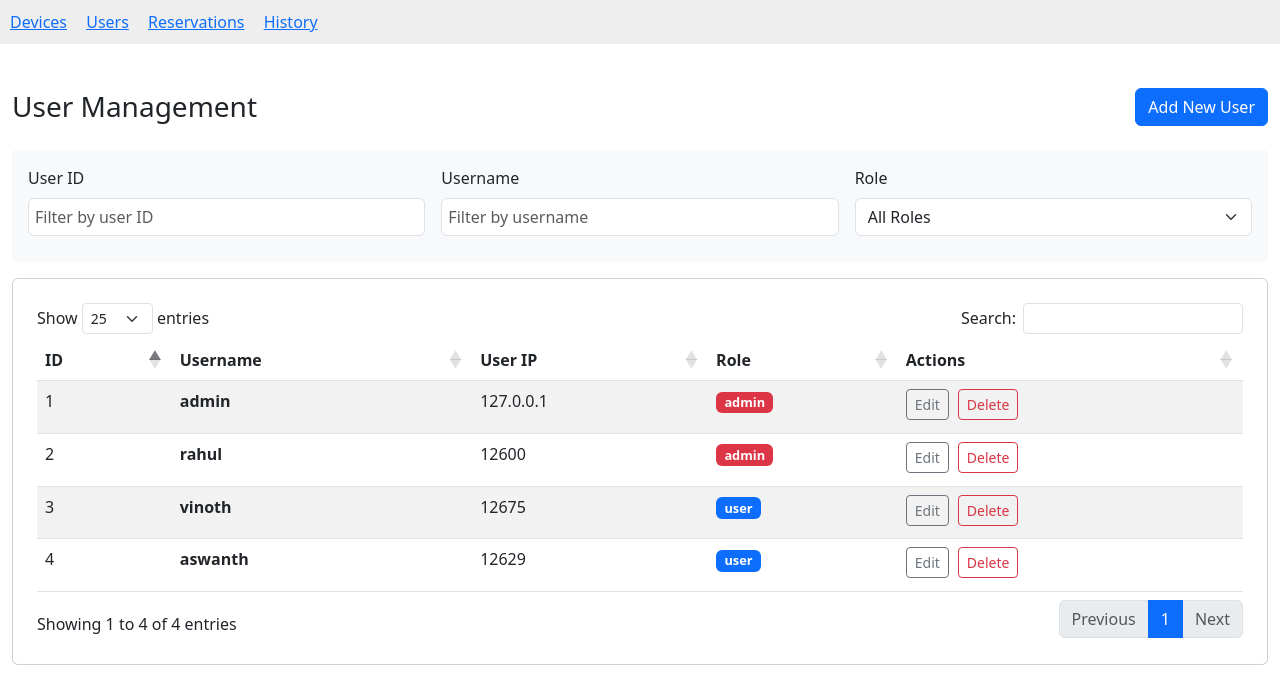
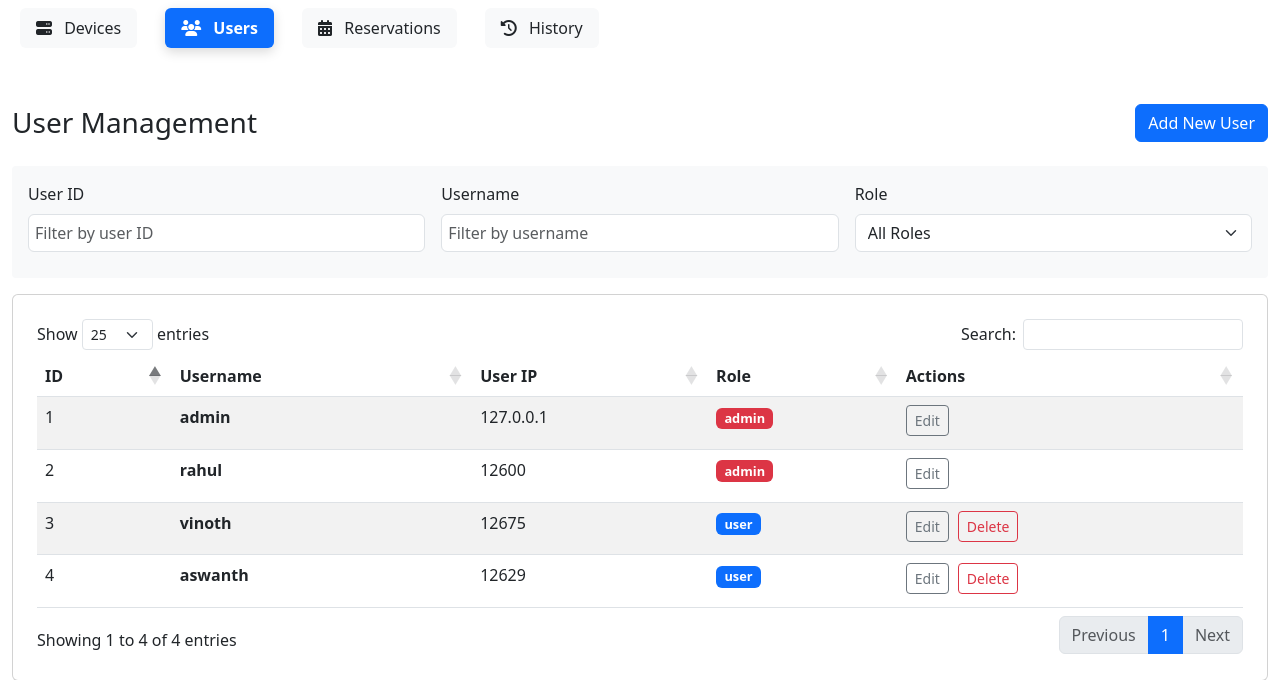
Before and after one commit to prasanrahulritgit/Intel_demo, a Flask app: page /users in a window 1280 px wide. Shown: the top 680 px of the page. Run offline with Flask 3, Linux system fonts and the light colour scheme; a user stored in the database is signed in; parts of the project's set-up code (start-up, migrations or seed data) failed here and were passed over; some libraries are stand-ins or nearby versions.

```diff
--- a/flask-sqlite-backend/templates/base.html
+++ b/flask-sqlite-backend/templates/base.html
@@ -3,6 +3,10 @@
 <head>
     <title>{% block title %}Device Manager{% endblock %}</title>
     <meta name="csrf-token" content="{{ csrf_token() }}">
+    <!-- Load Font Awesome for icons -->
+    <link rel="stylesheet" href="https://cdnjs.cloudflare.com/ajax/libs/font-awesome/6.4.0/css/all.min.css">
+    <!-- Load Bootstrap if not already loaded -->
+    <link href="https://cdn.jsdelivr.net/npm/bootstrap@5.3.0/dist/css/bootstrap.min.css" rel="stylesheet">
     <style>
         body { font-family: Arial, sans-serif; margin: 20px; }
         table { width: 100%; border-collapse: collapse; margin-top: 20px; }
@@ -17,21 +21,108 @@
         a { color: #337ab7; text-decoration: none; }
         a:hover { text-decoration: underline; }
         .actions { white-space: nowrap; }
-        nav { background: #eee; padding: 10px; margin-bottom: 20px; }
-        nav a { margin-right: 15px; }
+
+  /* Improved Navigation Styling */
+.navbar-nav {
+  display: flex;
+  align-items: center;
+  gap: 12px; /* Uniform gap between all items */
+}
+
+.nav-item {
+  transition: all 0.3s ease;
+}
+
+.nav-link {
+  display: flex;
+  align-items: center;
+  transition: all 0.3s ease;
+  border: 1px solid transparent;
+}
+
+.nav-link:hover {
+  transform: translateY(-2px);
+  box-shadow: 0 4px 8px rgba(0,0,0,0.1);
+}
+
+.nav-link.active {
+  font-weight: 600;
+  box-shadow: 0 4px 12px rgba(0,0,0,0.15);
+}
+
+/* Responsive adjustments */
+@media (max-width: 992px) {
+  .navbar-nav {
+    gap: 8px;
+  }
+  .nav-link {
+    padding: 8px 12px;
+  }
+}
+
+@media (max-width: 768px) {
+  .navbar-nav {
+    flex-direction: column;
+    align-items: flex-start;
+    gap: 6px;
+    padding-top: 10px;
+  }
+  .nav-item {
+    width: 100%;
+  }
+  .nav-link {
+    border-radius: 6px !important;
+    border: 1px solid #dee2e6 !important;
+  }
+}
     </style>
 </head>
 <body>
-<nav>
-    <a href="{{ url_for('device.index') }}">Devices</a>
-    {% if current_user.is_authenticated %}
-        {% if current_user.role == 'admin' %}
-            <a href="{{ url_for('user.index') }}">Users</a>
+<nav class="navbar navbar-expand-lg mb-4">
+  <div class="container-fluid">
+    <button class="navbar-toggler" type="button" data-bs-toggle="collapse" data-bs-target="#navbarNav">
+      <span class="navbar-toggler-icon"></span>
+    </button>
+    <div class="collapse navbar-collapse" id="navbarNav">
+      <ul class="navbar-nav">
+        <!-- Devices Tab -->
+        <li class="nav-item mx-2">  <!-- Added mx-2 for horizontal spacing -->
+          <a class="nav-link py-2 px-3 rounded {% if request.endpoint == 'device.index' %}active bg-primary text-white{% else %}bg-light text-dark{% endif %}"
+             href="{{ url_for('device.index') }}">
+            <i class="fas fa-server me-2"></i> Devices
+          </a>
+        </li>
+
+        <!-- Users Tab (Admin Only) -->
+        {% if current_user.is_authenticated and current_user.role == 'admin' %}
+        <li class="nav-item mx-2">  <!-- Added mx-2 -->
+          <a class="nav-link py-2 px-3 rounded {% if request.endpoint == 'user.index' %}active bg-primary text-white{% else %}bg-light text-dark{% endif %}"
+             href="{{ url_for('user.index') }}">
+            <i class="fas fa-users me-2"></i> Users
+          </a>
+        </li>
         {% endif %}
-        <a href="{{ url_for('reservation.view_reservations') }}">Reservations</a>
-        <a href="{{ url_for('history.index' )}}">History</a>
 
-    {% endif %}
+        <!-- Reservations Tab -->
+        {% if current_user.is_authenticated %}
+        <li class="nav-item mx-2">  <!-- Added mx-2 -->
+          <a class="nav-link py-2 px-3 rounded {% if request.endpoint == 'reservation.view_reservations' %}active bg-primary text-white{% else %}bg-light text-dark{% endif %}"
+             href="{{ url_for('reservation.view_reservations') }}">
+            <i class="fas fa-calendar-alt me-2"></i> Reservations
+          </a>
+        </li>
+
+        <!-- History Tab -->
+        <li class="nav-item mx-2">  <!-- Added mx-2 -->
+          <a class="nav-link py-2 px-3 rounded {% if request.endpoint == 'history.index' %}active bg-primary text-white{% else %}bg-light text-dark{% endif %}"
+             href="{{ url_for('history.index') }}">
+            <i class="fas fa-history me-2"></i> History
+          </a>
+        </li>
+        {% endif %}
+      </ul>
+    </div>
+  </div>
 </nav>
 
     {% with messages = get_flashed_messages(with_categories=true) %}
@@ -43,5 +134,8 @@
     {% endwith %}
 
     {% block content %}{% endblock %}
+
+    <!-- Load Bootstrap JS -->
+    <script src="https://cdn.jsdelivr.net/npm/bootstrap@5.3.0/dist/js/bootstrap.bundle.min.js"></script>
 </body>
 </html>
--- a/flask-sqlite-backend/templates/users.html
+++ b/flask-sqlite-backend/templates/users.html
@@ -1,5 +1,4 @@
 {% extends "base.html" %}
-
 {% block content %}
 <!DOCTYPE html>
 <html lang="en">
@@ -42,6 +41,7 @@
     </style>
 </head>
 <body>
+
     <div class="container-fluid py-4">
         <div class="d-flex justify-content-between align-items-center mb-4">
             <h1 class="h3 mb-0">User Management</h1>
@@ -98,7 +98,6 @@
                                     <span class="badge role-badge badge-{{ 'admin' if user.role == 'admin' else 'user' }}">
                                         {{ user.role }}
                                     </span>
-                                </td>
                         <td class="action-buttons">
                        {% if current_user.role == 'admin' or current_user.id == user.id %}
                     <button class="btn btn-sm btn-outline-secondary edit-user"
@@ -106,7 +105,7 @@
                       Edit
                      </button>
                          {% endif %}
-                                    {% if current_user.role == 'admin' %}
+                     {% if current_user.role == 'admin' and user.role != 'admin' %}
                    <button class="btn btn-sm btn-outline-danger delete-user"
                          data-user-id="{{ user.id }}">
                           Delete
```
Also changed, not shown: flask-sqlite-backend/routes/device_routes.py (+0 -143 lines), flask-sqlite-backend/instance/device_list.db. Lines whose indentation alone changed are shown as unchanged.
